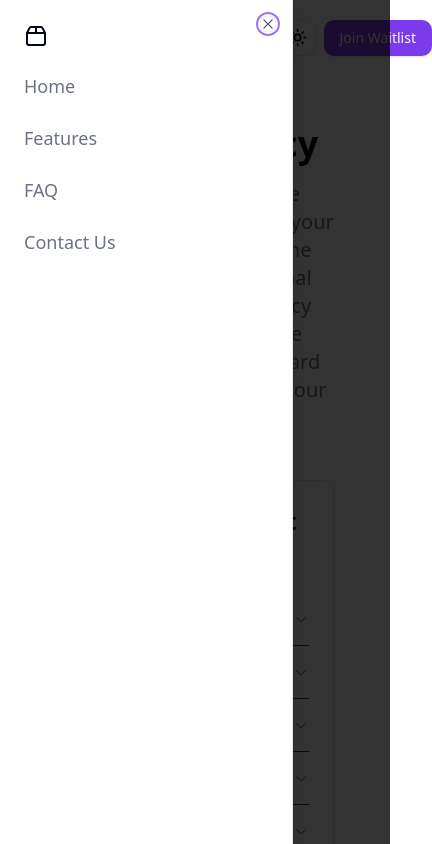
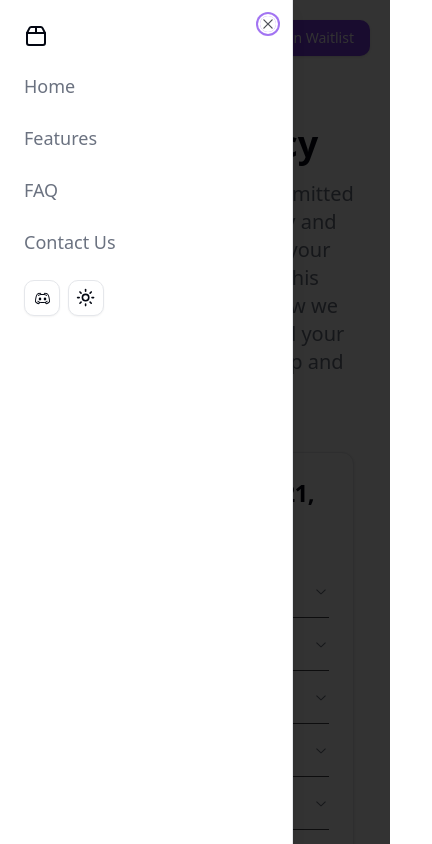
Before and after one commit to ezanglo/remit-cache-web, a Next.js app: page /privacy-policy in a window 390 px wide. Both pictures are taken after a click on the button "Toggle navigation menu". Shown: the top 844 px of the page, 432 px wide, since content can reach past the window. Built offline with nearby package versions, Linux system fonts and the light colour scheme; no server answers.

Commit message:
Fixed issue with mobile layout view

```diff
--- a/app/layout.tsx
+++ b/app/layout.tsx
@@ -40,7 +40,7 @@ export default function RootLayout({
           disableTransitionOnChange
         >
           <Header />
-          <main className="scroll-smooth px-10">{children}</main>
+          <main className="scroll-smooth px-5 md:px-10">{children}</main>
           <Footer />
         </ThemeProvider>
         <TailwindIndicator />
--- a/components/features-sections.tsx
+++ b/components/features-sections.tsx
@@ -32,7 +32,7 @@ export default function FeaturesSection() {
 	return (
 		<motion.section
 			id="features"
-			className="scroll-mt-28 mb-28 sm:mb-40 max-w-3xl mx-auto"
+			className="scroll-mt-28 mt-28 mb-28 sm:mb-40 max-w-3xl mx-auto"
 			initial={{opacity: 0}}
 			whileInView={{opacity: 1}}
 			transition={{
@@ -42,7 +42,7 @@ export default function FeaturesSection() {
 			<h2 className="text-3xl text-center font-extrabold sm:text-4xl md:text-5xl">
 				Features
 			</h2>
-			<div className="grid grid-cols-1 md:grid-cols-2 relative z-10 py-10">
+			<div className="grid grid-cols-1 md:grid-cols-2 relative z-10 md:py-10">
 				{features.map((feature, index) => (
 					<FeatureCard key={feature.title} {...feature} index={index}/>
 				))}
--- a/components/header.tsx
+++ b/components/header.tsx
@@ -16,9 +16,9 @@ export default function Header() {
 			initial={{opacity: 0, y: -50}}
 			animate={{opacity: 1, y: 0}}
 			transition={{duration: 0.5}}
-			className="flex justify-between items-center mx-auto py-5 px-10 text-foreground w-full sticky top-0 z-50 bg-background"
+			className="flex justify-between items-center mx-auto py-5 px-5 md:px-10 text-foreground w-full sticky top-0 z-50 bg-background"
 		>
-			<div className="flex items-center gap-10">
+			<div className="flex items-center gap-5 sm:gap-10">
 				<MobileSidebar/>
 				<h1 className="text-xl font-extrabold cursor-pointer text-foreground">
 					<Link href="/">RemitCache</Link>
@@ -26,12 +26,14 @@ export default function Header() {
 				<NavHeader/>
 			</div>
 			<div className="flex items-center gap-2">
+				<div className="hidden sm:flex items-center gap-2">
 					<Button variant="outline" size="icon">
 						<Link href="https://discord.gg/Vyrj7ZSnxg" target="_blank">
 							<DiscordLogoIcon/>
 						</Link>
 					</Button>
 					<ModeToggle/>
+				</div>
 				<JoinWaitlistDialog/>
 			</div>
 		</motion.header>
--- a/components/hero-section.tsx
+++ b/components/hero-section.tsx
@@ -18,21 +18,20 @@ export default function HeroSection() {
 			animate={{opacity: 1, y: 0}}
 			transition={{duration: 0.5, delay: 0.2}}
 			className={cn(
-				"px-10 md:px-32 relative sm:mb-40 text-center max-w-5xl mx-auto",
+				"px-0 md:px-32 relative sm:mb-40 text-center max-w-5xl mx-auto",
 				"w-full bg-background bg-grid-white/[0.2]"
 			)}
 		>
-
 			<div
-				className="absolute pointer-events-none inset-0 flex items-center justify-center bg-background [mask-image:radial-gradient(ellipse_at_center,transparent_10%,black)]"></div>
+				className="absolute z-10 pointer-events-none inset-0 flex items-center justify-center bg-background [mask-image:radial-gradient(ellipse_at_center,transparent_10%,black)]"></div>
 			<BackgroundBeamsWithCollision>
 				<motion.div
 					initial={{opacity: 0, x: -50}}
 					animate={{opacity: 1, x: 0}}
 					transition={{duration: 0.5, delay: 0.7}}
-					className="flex flex-col justify-center items-center space-y-4 py-52 z-10"
+					className="flex flex-col justify-center items-center space-y-4 py-24 md:py-52 z-20 w-full"
 				>
-					<div className="space-y-2">
+					<div className="space-y-2 z-10">
 						<h1 className="text-4xl font-bold tracking-tighter sm:text-5xl xl:text-6xl/none">
 							Manage your transfers like never before!
 						</h1>
@@ -41,10 +40,10 @@ export default function HeroSection() {
 							activities. Join our waitlist to learn more.
 						</p>
 					</div>
-					<div className="items-center flex gap-4">
+					<div className="items-center justify-center grid md:flex gap-4 w-full px-10 z-10">
 						<Input
 							placeholder="Enter your email"
-							className="w-60 bg-input"
+							className="w-full md:w-60 bg-input"
 							value={email}
 							onChange={(e) => setEmail(e.target.value)}
 						/>
--- a/components/mobile-sidebar.tsx
+++ b/components/mobile-sidebar.tsx
@@ -1,7 +1,9 @@
 'use client'
 
+import { ModeToggle } from "@/components/mode-toggle";
 import { Button } from '@/components/ui/button'
 import { Sheet, SheetContent, SheetTrigger } from '@/components/ui/sheet'
+import { DiscordLogoIcon } from "@radix-ui/react-icons";
 import { MenuIcon, Package2Icon } from 'lucide-react'
 import Link from 'next/link'
 import React, { useState } from 'react'
@@ -30,7 +32,7 @@ export default function MobileSidebar() {
             className="flex items-center gap-2 text-lg font-semibold"
             onClick={() => setIsOpen(false)}
           >
-            <Package2Icon className="h-6 w-6" />
+            <Package2Icon className="h-6 w-6"/>
             <span className="sr-only">RemitCache</span>
           </Link>
           {navItems.map((item) => (
@@ -43,6 +45,14 @@ export default function MobileSidebar() {
               {item.name}
             </Link>
           ))}
+          <div className="flex items-center gap-2">
+            <Button variant="outline" size="icon">
+              <Link href="https://discord.gg/Vyrj7ZSnxg" target="_blank">
+                <DiscordLogoIcon/>
+              </Link>
+            </Button>
+            <ModeToggle/>
+          </div>
         </nav>
       </SheetContent>
     </Sheet>
--- a/components/ui/background-beams-with-collision.tsx
+++ b/components/ui/background-beams-with-collision.tsx
@@ -70,8 +70,8 @@ export const BackgroundBeamsWithCollision = ({
     <div
       ref={parentRef}
       className={cn(
-        "h-96 md:h-[40rem] relative flex items-center w-full justify-center overflow-hidden",
-        "w-full h-screen",
+        "h-40 md:h-[40rem] relative flex items-center w-full justify-center overflow-hidden",
+        "w-full h-screen/2",
         className
       )}
     >
```
Lines whose indentation alone changed are shown as unchanged.
